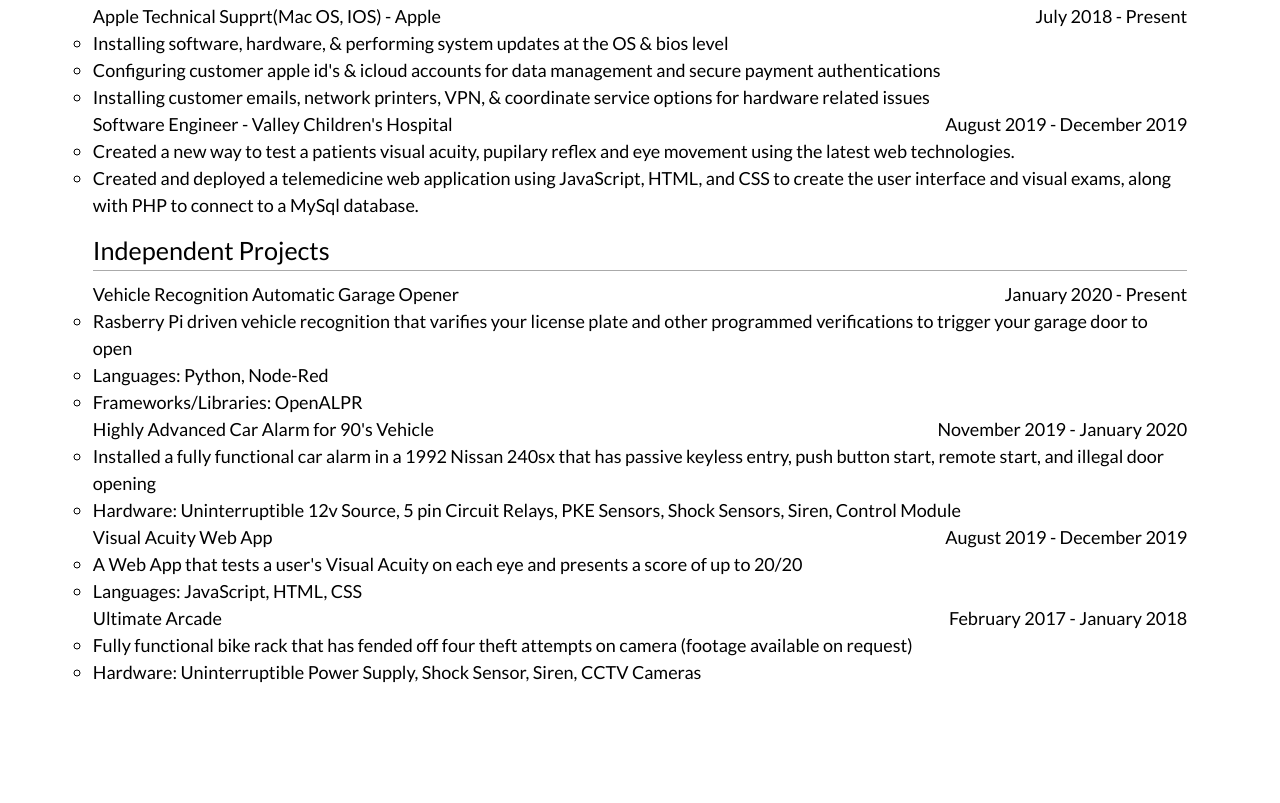
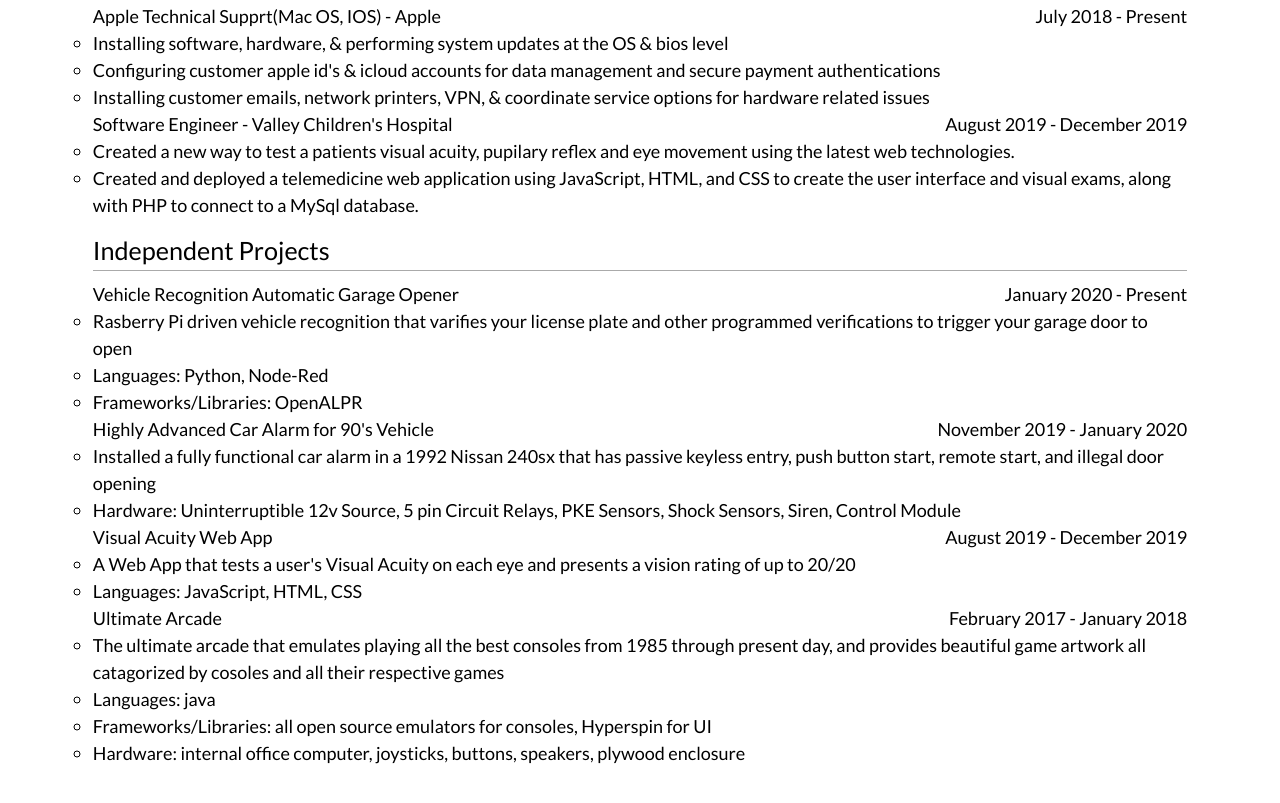
Before and after one commit to gmejia8/Resume, a plain HTML site: page index.html in a window 1280 px wide. Shown: the part 519-1322 px from the top of the page. Before the commit the page ends 1265 px from the top, so only its background shows below. Drawn offline with nearby package versions, Linux system fonts and the light colour scheme.

Commit message:
Final Update to Projects

```diff
--- a/index.html
+++ b/index.html
@@ -98,14 +98,16 @@ document.addEventListener("keypress",function(e) {
 		<p class="left-align right">August 2019 - December 2019</p>
 		<p class="left-align">Visual Acuity Web App</a></p>
 		<ul class="pad-left-50 left-align">
-			<li>A Web App that tests a user's Visual Acuity on each eye and presents a score of up to 20/20</li>
+			<li>A Web App that tests a user's Visual Acuity on each eye and presents a vision rating of up to 20/20 </li>
 			<li>Languages: JavaScript, HTML, CSS</li>
 		</ul>
 		<p class="left-align right">February 2017 - January 2018</p>
 		<p class="left-align">Ultimate Arcade</a></p>
 		<ul class="pad-left-50 left-align">
-			<li>Fully functional bike rack that has fended off four theft attempts on camera (footage available on request)</li>
-			<li>Hardware: Uninterruptible Power Supply, Shock Sensor, Siren, CCTV Cameras</li>
+			<li>The ultimate arcade that emulates playing all the best consoles from 1985 through present day, and provides beautiful game artwork all catagorized by cosoles and all their respective games</li>
+			<li>Languages: java</li>
+			<li>Frameworks/Libraries: all open source emulators for consoles, Hyperspin for UI</li>
+			<li>Hardware: internal office computer, joysticks, buttons, speakers, plywood enclosure</li>
 		</ul>
 
 
```
